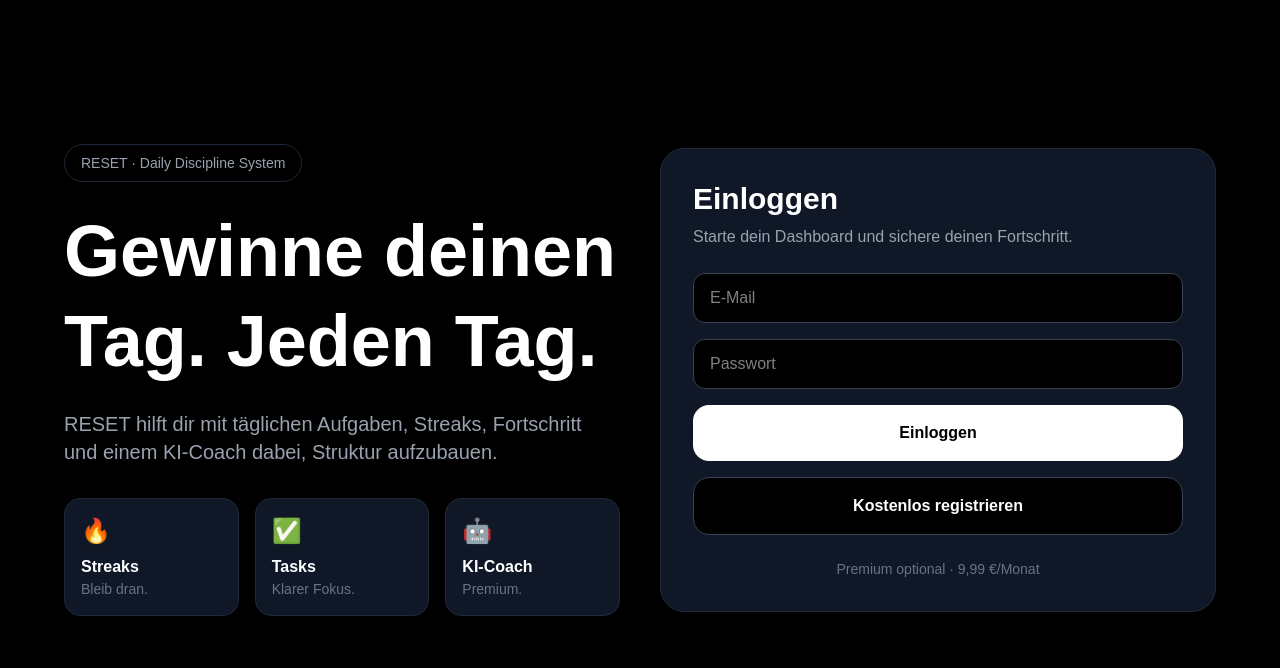
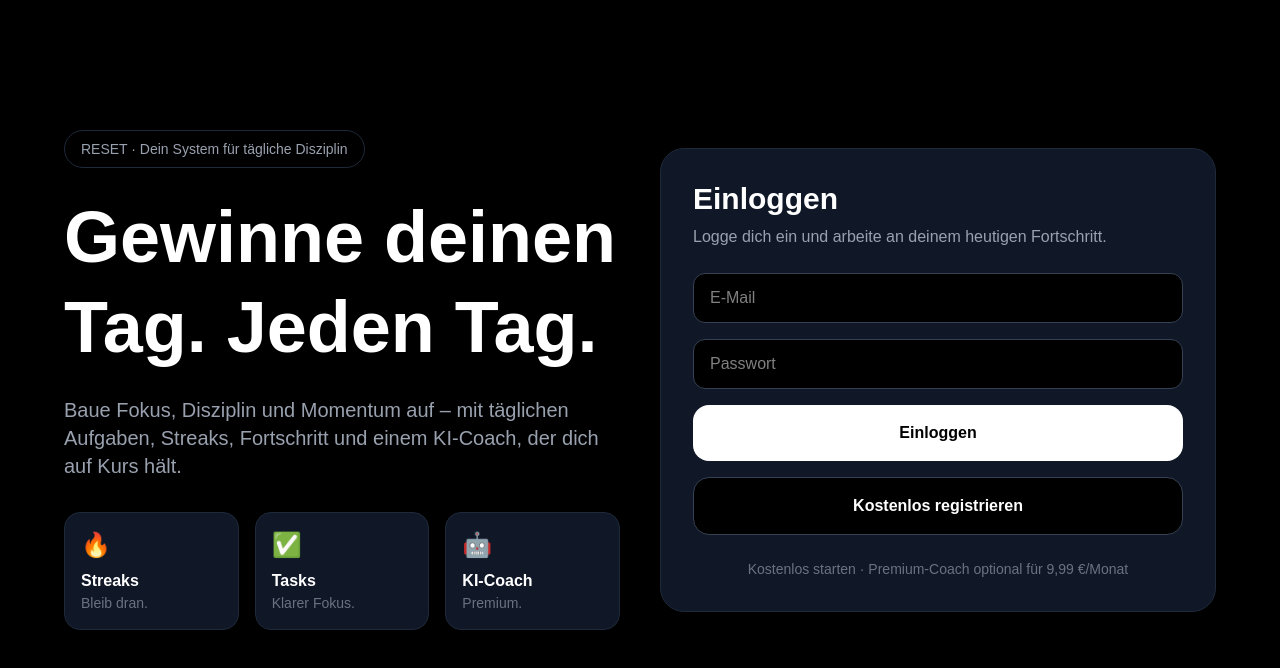
Before and after one commit to niklasgorbatschow06-a11y/reset-app, a Next.js app: page / in a window 1280 px wide. Shown: the top 668 px of the page. Built offline with nearby package versions, Linux system fonts and the light colour scheme; no server answers.

Commit message:
finalize branding copy

```diff
--- a/app/dashboard/page.js
+++ b/app/dashboard/page.js
@@ -281,7 +281,7 @@ export default function Dashboard() {
           <div>
             <p className="text-gray-500 mb-2">Willkommen zurück</p>
             <h1 className="text-4xl md:text-5xl font-bold">RESET Dashboard</h1>
-            <p className="text-gray-400 mt-2">Gewinne den heutigen Tag mit klaren Aufgaben.</p>
+            <p className="text-gray-400 mt-2">Fokussiere dich auf das, was heute zählt.</p>
           </div>
 
           <div className="flex gap-3">
@@ -329,12 +329,12 @@ export default function Dashboard() {
         )}
 
         <div className="bg-gray-900 rounded-2xl p-6 mb-6">
-          <h2 className="text-2xl font-bold mb-4">Neue Aufgabe</h2>
+          <h2 className="text-2xl font-bold mb-4">Eigene Aufgabe hinzufügen</h2>
           <div className="flex flex-col sm:flex-row gap-3">
             <input
               value={newTask}
               onChange={(e) => setNewTask(e.target.value)}
-              placeholder="Eigene Aufgabe hinzufügen..."
+              placeholder="Was willst du heute erledigen?"
               className="flex-1 bg-black border border-gray-700 rounded-xl px-4 py-3"
             />
             <button
@@ -408,7 +408,7 @@ export default function Dashboard() {
               <textarea
                 value={coachInput}
                 onChange={(e) => setCoachInput(e.target.value)}
-                placeholder="Was hält dich heute zurück?"
+                placeholder="Wobei brauchst du gerade Klarheit?"
                 className="w-full bg-black border border-gray-700 rounded-xl p-4 mb-4 min-h-28"
               />
               <button
--- a/app/page.js
+++ b/app/page.js
@@ -47,7 +47,7 @@ export default function Home() {
       <div className="max-w-6xl mx-auto grid lg:grid-cols-2 gap-10 items-center min-h-[85vh]">
         <section>
           <div className="inline-block mb-6 rounded-full border border-gray-800 px-4 py-2 text-sm text-gray-400">
-            RESET · Daily Discipline System
+            RESET · Dein System für tägliche Disziplin
           </div>
 
           <h1 className="text-5xl md:text-7xl font-bold mb-6 leading-tight">
@@ -55,7 +55,7 @@ export default function Home() {
           </h1>
 
           <p className="text-gray-400 text-lg md:text-xl max-w-xl mb-8">
-            RESET hilft dir mit täglichen Aufgaben, Streaks, Fortschritt und einem KI-Coach dabei, Struktur aufzubauen.
+            Baue Fokus, Disziplin und Momentum auf – mit täglichen Aufgaben, Streaks, Fortschritt und einem KI-Coach, der dich auf Kurs hält.
           </p>
 
           <div className="grid sm:grid-cols-3 gap-4 max-w-xl">
@@ -82,7 +82,7 @@ export default function Home() {
         <section className="bg-gray-900 border border-gray-800 rounded-3xl p-6 md:p-8">
           <h2 className="text-3xl font-bold mb-2">Einloggen</h2>
           <p className="text-gray-400 mb-6">
-            Starte dein Dashboard und sichere deinen Fortschritt.
+            Logge dich ein und arbeite an deinem heutigen Fortschritt.
           </p>
 
           <input
@@ -116,7 +116,7 @@ export default function Home() {
           </button>
 
           <p className="text-gray-500 text-sm mt-6 text-center">
-            Premium optional · 9,99 €/Monat
+            Kostenlos starten · Premium-Coach optional für 9,99 €/Monat
           </p>
         </section>
       </div>
```
